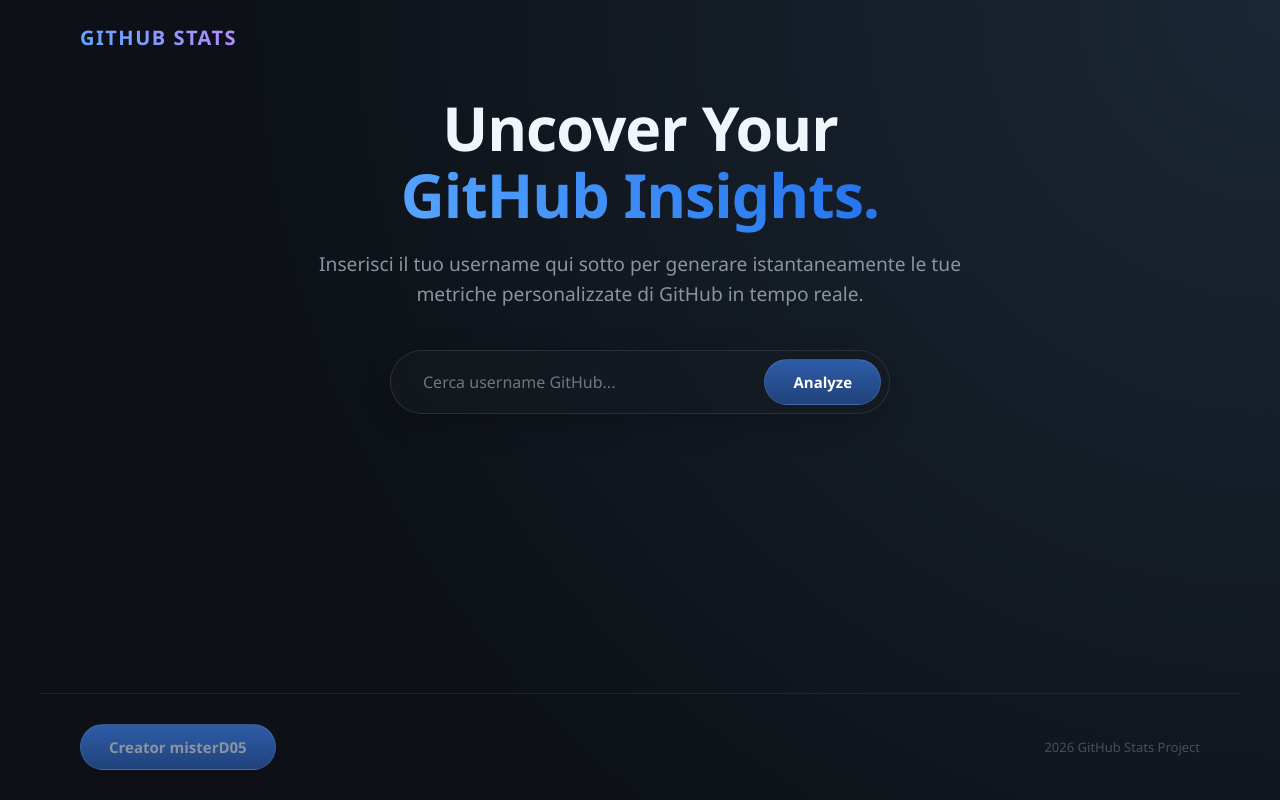
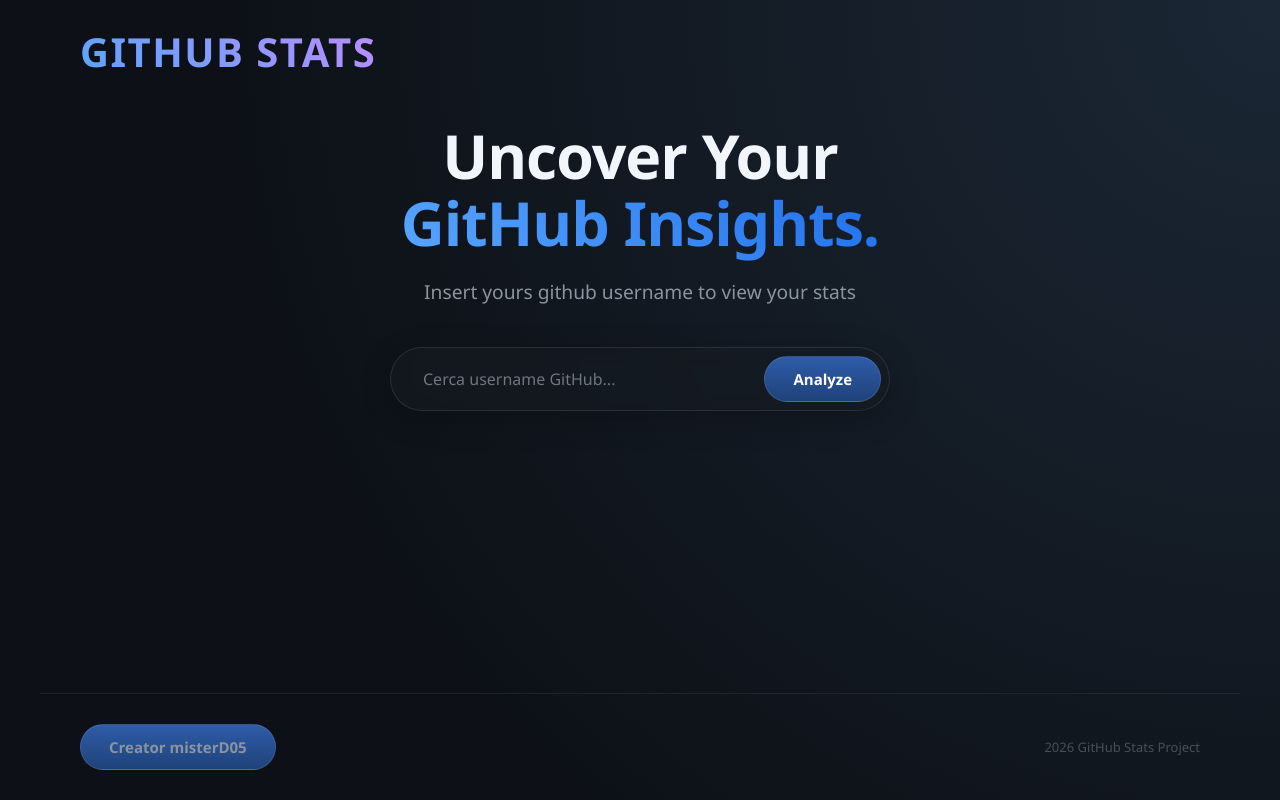
Before and after one commit to misterD05/github-stats, a website: page public/index.html in a window 1280 px wide. Drawn offline with Linux system fonts and the light colour scheme.

Commit message:
some adjusts to the code

```diff
--- a/public/index.html
+++ b/public/index.html
@@ -3,7 +3,8 @@
 <head>
     <meta charset="UTF-8">
     <meta name="viewport" content="width=device-width, initial-scale=1.0">
-    <title>GitHub Stats - Uncover Your Insights</title>
+    <link rel="icon" type="image/svg" href="stats.svg">
+    <title>GitHub Stats</title>
     <link rel="stylesheet" href="style.css">
 </head>
 <body>
@@ -16,7 +17,7 @@
         <section class="hero" id="heroSection">
             <h1 class="hero-title">Uncover Your<br><span>GitHub Insights.</span></h1>
             <p class="hero-subtitle">
-                Inserisci il tuo username qui sotto per generare istantaneamente le tue metriche personalizzate di GitHub in tempo reale.
+                Insert yours github username to view your stats
             </p>
         </section>
 
--- a/public/style.css
+++ b/public/style.css
@@ -26,13 +26,13 @@ header {
 }
 
 .logo {
-    font-size: 20px;
+    font-size: 40px;
     font-weight: 800;
     letter-spacing: 1.5px;
     color: #f0f6fc;
     text-transform: uppercase;
     background: linear-gradient(45deg, #58a6ff, #bc8cff);
-    -webkit-background-clip: text;
+    background-clip: text;
     -webkit-text-fill-color: transparent;
 }
 
@@ -65,7 +65,7 @@ main {
 
 .hero-title span {
     background: linear-gradient(45deg, #58a6ff, #1f6feb);
-    -webkit-background-clip: text;
+    background-clip: text;
     -webkit-text-fill-color: transparent;
 }
 
```
Also changed, not shown: public/stats.svg (added), vercel.json (added).
